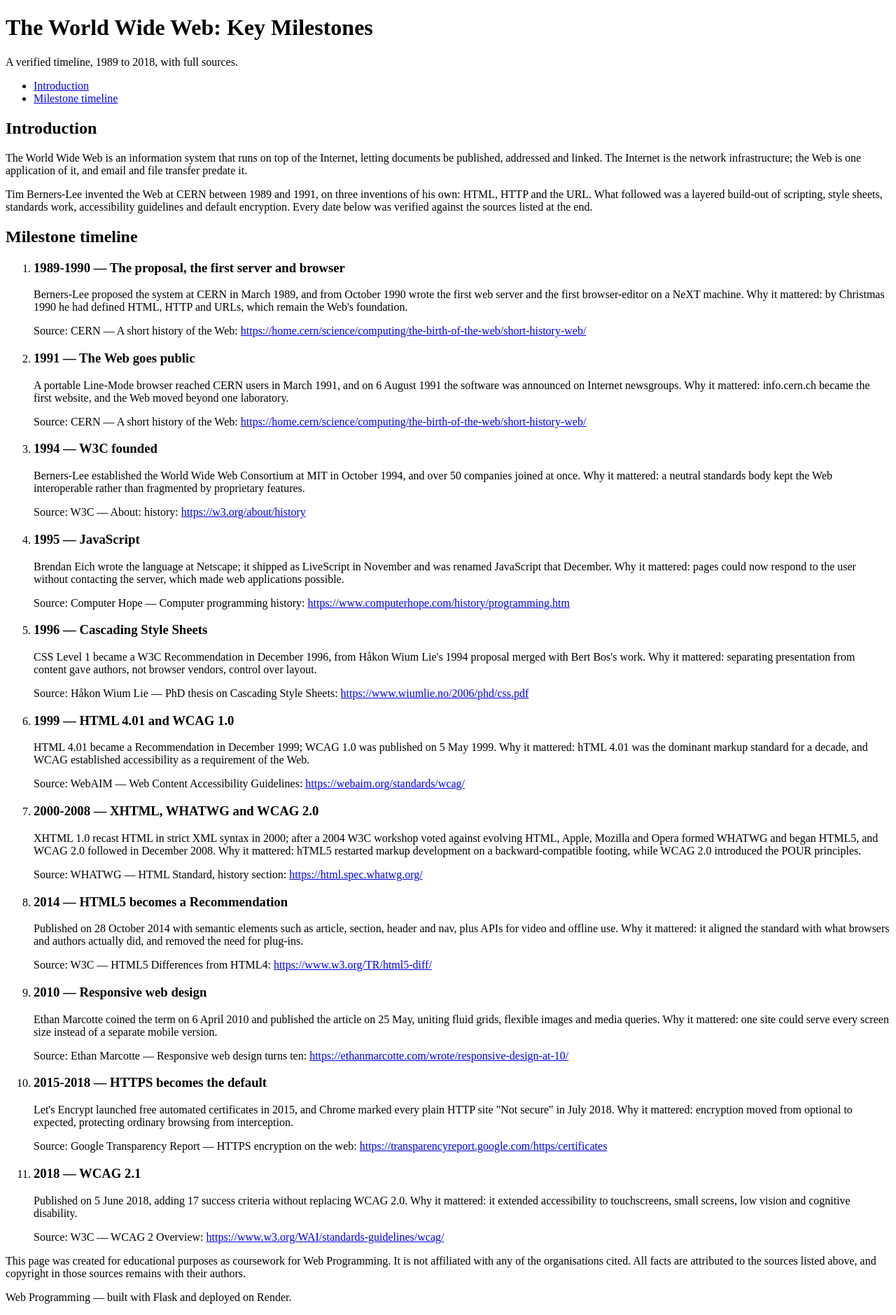
After one commit to perlasamaha/web-programming-site, a Flask app: page /web-history in a window 1280 px wide. The commit adds this page. Shown: the whole page at 70% size. Run offline with Flask 3, Linux system fonts and the light colour scheme.

Commit message:
Part 2: hand-written history pages

```diff
--- a/app.py
+++ b/app.py
@@ -1,8 +1,6 @@
 """
-Web Programming — starter Flask application (Week 1).
-
-A minimal server that renders the portfolio home page. Over the semester you
-will add routes here; for now it serves a single page from the templates folder.
+Web Programming — Flask application.
+Serves the portfolio home page and the Week 2 history pages.
 """
 
 from flask import Flask, render_template
@@ -13,14 +11,23 @@
 @app.route("/")
 def home():
     """Serve the portfolio home page."""
-    # The list of weekly work grows as the semester goes on.
     weekly_work = [
-        # {"week": 1, "title": "Live site launched", "url": "/"},
+        {"week": 1, "title": "Live site launched", "url": "/"},
+        {"week": 2, "title": "History of the Internet", "url": "/internet-history"},
+        {"week": 2, "title": "History of the Web", "url": "/web-history"},
     ]
     return render_template("index.html", weekly_work=weekly_work)
 
 
+@app.route("/internet-history")
+def internet_history():
+    return render_template("internet-history.html")
+
+
+@app.route("/web-history")
+def web_history():
+    return render_template("web-history.html")
+
+
 if __name__ == "__main__":
-    # For local development only. In production, Render runs the app with
-    # gunicorn (see the Procfile), not this block.
     app.run(debug=True)
--- a/templates/index.html
+++ b/templates/index.html
@@ -27,6 +27,8 @@
 
     <footer>
         <p>Web Programming — built with Flask and deployed on Render.</p>
+        <p>This website is created for educational purposes only, as part of the GIN446 - Web Programming course, School of Engineering,
+            USEK. (Fall 2026-2027)</p>
     </footer>
 </body>
 </html>
--- /dev/null
+++ b/templates/web-history.html
@@ -0,0 +1,99 @@
+<!DOCTYPE html>
+<html lang="en">
+<head>
+  <meta charset="UTF-8">
+  <meta name="viewport" content="width=device-width, initial-scale=1.0">
+  <title>The World Wide Web: Key Milestones</title>
+</head>
+<body>
+
+  <header>
+    <h1>The World Wide Web: Key Milestones</h1>
+    <p>A verified timeline, 1989 to 2018, with full sources.</p>
+  </header>
+
+  <nav>
+    <ul>
+      <li><a href="#introduction">Introduction</a></li>
+      <li><a href="#timeline">Milestone timeline</a></li>
+    </ul>
+  </nav>
+
+  <main>
+
+    <section id="introduction">
+      <h2>Introduction</h2>
+      <p>The World Wide Web is an information system that runs on top of the Internet, letting documents be published, addressed and linked. The Internet is the network infrastructure; the Web is one application of it, and email and file transfer predate it.</p>
+      <p>Tim Berners-Lee invented the Web at CERN between 1989 and 1991, on three inventions of his own: HTML, HTTP and the URL. What followed was a layered build-out of scripting, style sheets, standards work, accessibility guidelines and default encryption. Every date below was verified against the sources listed at the end.</p>
+    </section>
+
+    <section id="timeline">
+      <h2>Milestone timeline</h2>
+      <ol>
+        <li>
+          <h3>1989-1990 — The proposal, the first server and browser</h3>
+          <p>Berners-Lee proposed the system at CERN in March 1989, and from October 1990 wrote the first web server and the first browser-editor on a NeXT machine. Why it mattered: by Christmas 1990 he had defined HTML, HTTP and URLs, which remain the Web's foundation.</p>
+          <p>Source: CERN — A short history of the Web: <a href="https://home.cern/science/computing/the-birth-of-the-web/short-history-web/">https://home.cern/science/computing/the-birth-of-the-web/short-history-web/</a></p>
+        </li>
+        <li>
+          <h3>1991 — The Web goes public</h3>
+          <p>A portable Line-Mode browser reached CERN users in March 1991, and on 6 August 1991 the software was announced on Internet newsgroups. Why it mattered: info.cern.ch became the first website, and the Web moved beyond one laboratory.</p>
+          <p>Source: CERN — A short history of the Web: <a href="https://home.cern/science/computing/the-birth-of-the-web/short-history-web/">https://home.cern/science/computing/the-birth-of-the-web/short-history-web/</a></p>
+        </li>
+        <li>
+          <h3>1994 — W3C founded</h3>
+          <p>Berners-Lee established the World Wide Web Consortium at MIT in October 1994, and over 50 companies joined at once. Why it mattered: a neutral standards body kept the Web interoperable rather than fragmented by proprietary features.</p>
+          <p>Source: W3C — About: history: <a href="https://w3.org/about/history">https://w3.org/about/history</a></p>
+        </li>
+        <li>
+          <h3>1995 — JavaScript</h3>
+          <p>Brendan Eich wrote the language at Netscape; it shipped as LiveScript in November and was renamed JavaScript that December. Why it mattered: pages could now respond to the user without contacting the server, which made web applications possible.</p>
+          <p>Source: Computer Hope — Computer programming history: <a href="https://www.computerhope.com/history/programming.htm">https://www.computerhope.com/history/programming.htm</a></p>
+        </li>
+        <li>
+          <h3>1996 — Cascading Style Sheets</h3>
+          <p>CSS Level 1 became a W3C Recommendation in December 1996, from Håkon Wium Lie's 1994 proposal merged with Bert Bos's work. Why it mattered: separating presentation from content gave authors, not browser vendors, control over layout.</p>
+          <p>Source: Håkon Wium Lie — PhD thesis on Cascading Style Sheets: <a href="https://www.wiumlie.no/2006/phd/css.pdf">https://www.wiumlie.no/2006/phd/css.pdf</a></p>
+        </li>
+        <li>
+          <h3>1999 — HTML 4.01 and WCAG 1.0</h3>
+          <p>HTML 4.01 became a Recommendation in December 1999; WCAG 1.0 was published on 5 May 1999. Why it mattered: hTML 4.01 was the dominant markup standard for a decade, and WCAG established accessibility as a requirement of the Web.</p>
+          <p>Source: WebAIM — Web Content Accessibility Guidelines: <a href="https://webaim.org/standards/wcag/">https://webaim.org/standards/wcag/</a></p>
+        </li>
+        <li>
+          <h3>2000-2008 — XHTML, WHATWG and WCAG 2.0</h3>
+          <p>XHTML 1.0 recast HTML in strict XML syntax in 2000; after a 2004 W3C workshop voted against evolving HTML, Apple, Mozilla and Opera formed WHATWG and began HTML5, and WCAG 2.0 followed in December 2008. Why it mattered: hTML5 restarted markup development on a backward-compatible footing, while WCAG 2.0 introduced the POUR principles.</p>
+          <p>Source: WHATWG — HTML Standard, history section: <a href="https://html.spec.whatwg.org/">https://html.spec.whatwg.org/</a></p>
+        </li>
+        <li>
+          <h3>2014 — HTML5 becomes a Recommendation</h3>
+          <p>Published on 28 October 2014 with semantic elements such as article, section, header and nav, plus APIs for video and offline use. Why it mattered: it aligned the standard with what browsers and authors actually did, and removed the need for plug-ins.</p>
+          <p>Source: W3C — HTML5 Differences from HTML4: <a href="https://www.w3.org/TR/html5-diff/">https://www.w3.org/TR/html5-diff/</a></p>
+        </li>
+        <li>
+          <h3>2010 — Responsive web design</h3>
+          <p>Ethan Marcotte coined the term on 6 April 2010 and published the article on 25 May, uniting fluid grids, flexible images and media queries. Why it mattered: one site could serve every screen size instead of a separate mobile version.</p>
+          <p>Source: Ethan Marcotte — Responsive web design turns ten: <a href="https://ethanmarcotte.com/wrote/responsive-design-at-10/">https://ethanmarcotte.com/wrote/responsive-design-at-10/</a></p>
+        </li>
+        <li>
+          <h3>2015-2018 — HTTPS becomes the default</h3>
+          <p>Let's Encrypt launched free automated certificates in 2015, and Chrome marked every plain HTTP site "Not secure" in July 2018. Why it mattered: encryption moved from optional to expected, protecting ordinary browsing from interception.</p>
+          <p>Source: Google Transparency Report — HTTPS encryption on the web: <a href="https://transparencyreport.google.com/https/certificates">https://transparencyreport.google.com/https/certificates</a></p>
+        </li>
+        <li>
+          <h3>2018 — WCAG 2.1</h3>
+          <p>Published on 5 June 2018, adding 17 success criteria without replacing WCAG 2.0. Why it mattered: it extended accessibility to touchscreens, small screens, low vision and cognitive disability.</p>
+          <p>Source: W3C — WCAG 2 Overview: <a href="https://www.w3.org/WAI/standards-guidelines/wcag/">https://www.w3.org/WAI/standards-guidelines/wcag/</a></p>
+        </li>
+      </ol>
+    </section>
+
+  </main>
+
+  <footer>
+    <p>This page was created for educational purposes as coursework for Web Programming. It is not affiliated with any of the organisations cited. All facts are attributed to the sources listed above, and copyright in those sources remains with their authors.</p>
+    <p>Web Programming — built with Flask and deployed on Render.</p>
+  </footer>
+
+</body>
+</html>
```
Also changed, not shown: templates/internet-history.html (added, +99 -0 lines).
